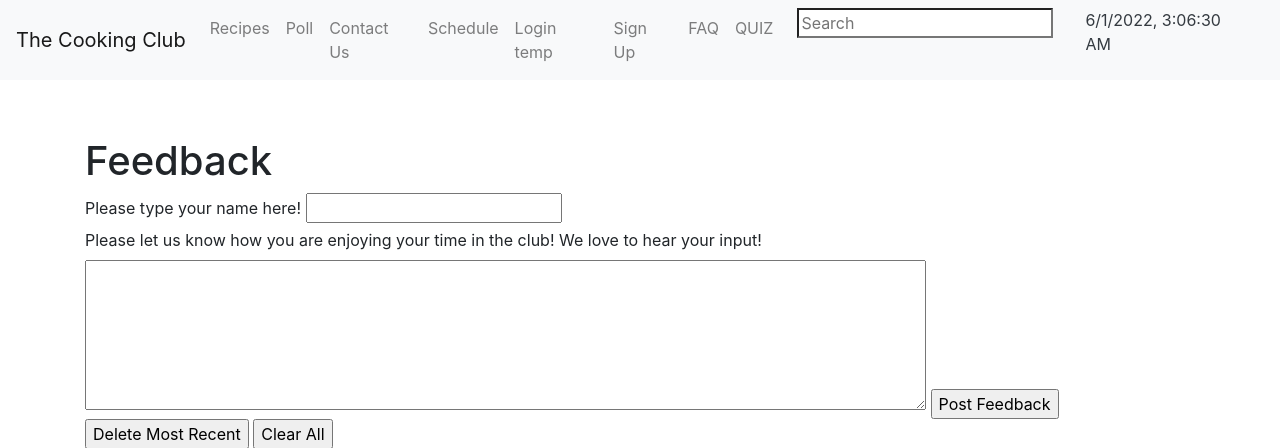
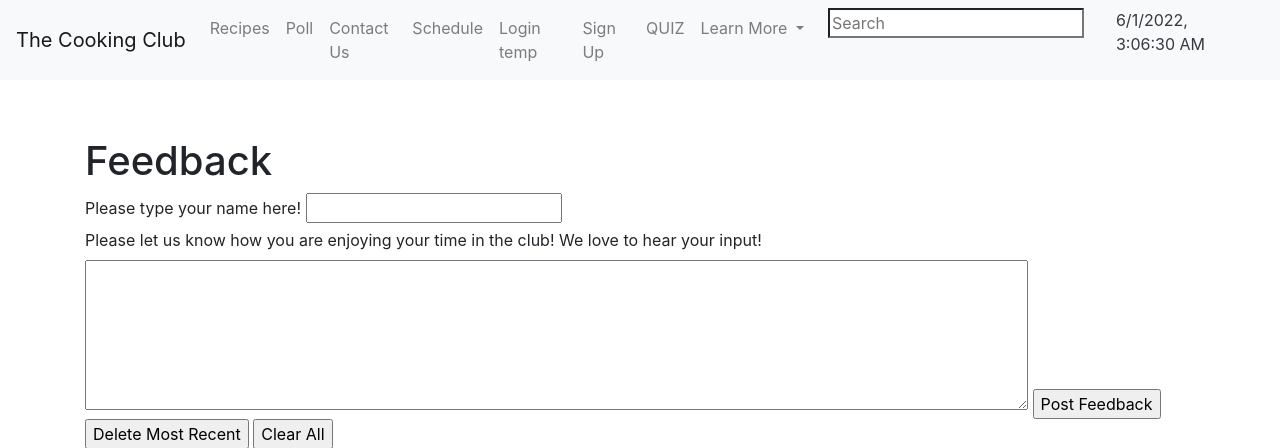
Before and after one commit to SlimeyTurtles/jinjaturtles, a Flask app: page /feedback/ in a window 1280 px wide. Shown: the top 448 px of the page. Run offline with Flask 2, Linux system fonts and the light colour scheme; some libraries are stand-ins or nearby versions.

Commit message:
feedback and sign up page

```diff
--- a/templates/feedback.html
+++ b/templates/feedback.html
@@ -65,7 +65,7 @@
                         <div>
                             <label>Please let us know how you are enjoying your time in the club! We love to hear your input!</label>
                         </div>
-                        <textarea rows="6" cols="80" name="feed1" id="feed1"></textarea>
+                        <textarea rows="6" cols="90" name="feed1" id="feed1"></textarea>
                         <input type="submit" name="feedbut" value="Post Feedback">
                         <input type="button" value="Delete Most Recent" onclick="pop()">
                         <input type="button" value="Clear All" onclick="remove()">
@@ -76,7 +76,7 @@
                     <p hidden id="previous">
                         <br>
                         <mark>Previous Responses</mark><br></p><!--this becomes unhidden when text is added-->
-                    <!--<li>-->     <p id="change" style="color:black";>{% if input | length != 0 %} {{ name }} : {{ input }} {% else %}<br><mark>Previous Responses</mark><br>{% endif %}</p><!--</li>--><!--this contains only the local storage without the new text-->
+                    <!--<li>-->     <p id="change" style="color:orangered";>{% if input | length != 0 %} {{ name }} : {{ input }} {% else %}<br><mark>Previous Responses</mark><br>{% endif %}</p><!--</li>--><!--this contains only the local storage without the new text-->
                     <!--</ul>-->
 
                 </div>
--- a/templates/layouts/navbar.html
+++ b/templates/layouts/navbar.html
@@ -20,8 +20,19 @@ This HTML is setup as a fragment allowing it to be "included" by other HTML file
             <a class="nav-link" href='/schedule/'>Schedule</a>
             <a class="nav-link" href='/login/'>Login temp</a>
             <a class="nav-link" href='/signup/'>Sign Up</a>
-            <a class="nav-link" href='/faq/'>FAQ</a>
             <a class="nav-link" href='/quiz/'>QUIZ</a>
+
+            <li class="nav-item dropdown">
+                <a class="nav-link dropdown-toggle" href="#"  data-bs-toggle="dropdown" aria-expanded="false" id="dropdownMenuButton1" type="button">
+                    Learn More
+                </a>
+                <div class="dropdown-menu" aria-labelledby="dropdownMenuButton1">
+                    <a class="dropdown-item" href="/faq">FAQ</a>
+                    <a class="dropdown-item" href="/feedback">Feedback</a>
+
+                </div>
+            </li>
+
                 <!-- Search Box -->
                 <div class="px-3">
                     <input id="search" type="search" placeholder="Search" aria-label="Search">
--- a/templates/signup.html
+++ b/templates/signup.html
@@ -56,7 +56,7 @@
     </style>
 
     <!-- The sign-up form on the site is linked to this specific google form-->
-    <form action="https://docs.google.com/forms/d/e/1FAIpQLSc6k_EE5PaHA1s6zoxa_AoBviz8KMO4NN8JZ3Xml3j6N1JaLQ/viewform?entry.1564829526=Natalie+Cohen&entry.1685589982=eansmm.cohen@gmail.com&entry.592319792=16615136126&entry.80120306=yes" style="border:1px solid #ccc">
+    <form action="https://docs.google.com/forms/u/3/d/e/1FAIpQLSc6k_EE5PaHA1s6zoxa_AoBviz8KMO4NN8JZ3Xml3j6N1JaLQ/formResponse" style="border:1px solid #ccc">
         <div class="container">
             <h1>SIGN UP to be apart of the Cooking Club!</h1> <!--The different questions being asked for the form, each name correlates to the answering portion in linked google form -->
             <p>Want to be able to make delicious food created by your peers? Sign up now!</p>
```
